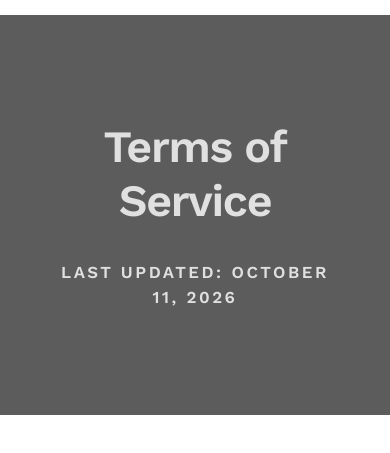
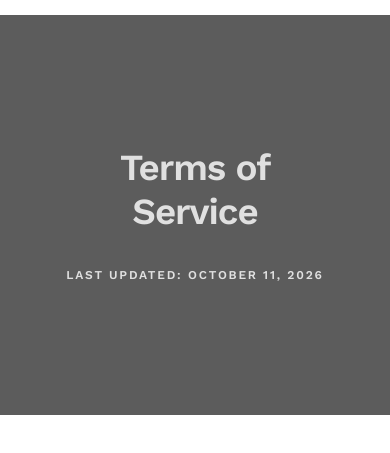
Before and after one commit to MoralesJC/SimpliciTees-Official-Site, a plain HTML site: page tos.html in a window 390 px wide. Shown: the part 109-562 px from the top of the page. Drawn offline with nearby package versions, Linux system fonts and the light colour scheme.

Commit message:
Changes: - minor font size adjustments - the "Shop Now" button is now a link to the shop page

```diff
--- a/styles/custom-style.css
+++ b/styles/custom-style.css
@@ -146,18 +146,18 @@ header .btn-primary {
 }
 
 .ppo-hero-description {
-    font-size: clamp(0.95rem, 1.8vw, 1.2rem);
+    font-size: clamp(0.75rem, 1.8vw, 1.2rem);
     letter-spacing: 0.15em;
 }
 
 /* --------------------------- Terms of Service --------------------------- */
 
 .tos-hero-title {
-    font-size: clamp(2.8rem, 6vw, 5.2rem);
+    font-size: clamp(2.3rem, 6vw, 5.2rem);
 }
 
 .tos-hero-description {
-    font-size: clamp(1.05rem, 2vw, 1.35rem);
+    font-size: clamp(0.75rem, 2vw, 1.35rem);
     letter-spacing: 0.15em;
 }
 
--- a/tos.html
+++ b/tos.html
@@ -3,7 +3,7 @@
 <head>
     <meta charset="UTF-8">
     <meta name="viewport" content="width=device-width, initial-scale=1.0">
-    <title> Terms of Service </title>
+    <title> Terms of Service – SimpliciTees </title>
 
     <!-- Bootstrap 6 CSS -->
     <link href="https://cdn.jsdelivr.net/npm/bootstrap@6.0.0-alpha.1/dist/css/bootstrap.min.css" rel="stylesheet" integrity="sha384-B/GM4XqrwHnWXNOWMbloTmrYXZg10cakYGmpfsR/bbzQ6JAJI4ihuyADKLnBgrCe" crossorigin="anonymous">
```
